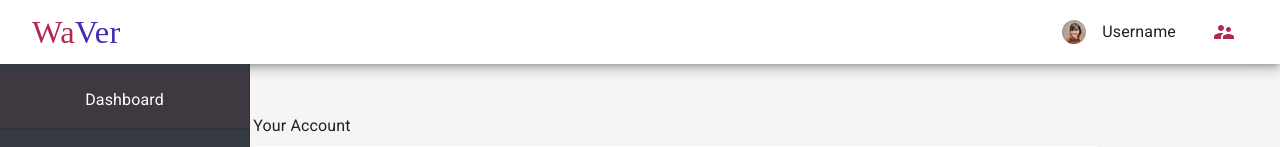
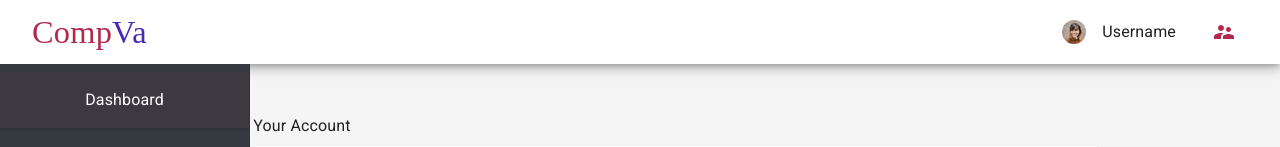
Before and after one commit to danroche10/comprehension-app-v2, a React (Create React App) app: page /c/posts in a window 1280 px wide. Shown: the top 147 px of the page. Built offline with nearby package versions, Linux system fonts and the light colour scheme; a web font is replaced by a local one.

Commit message:
updated to CompVa

```diff
--- a/public/index.html
+++ b/public/index.html
@@ -40,7 +40,7 @@
       rel="stylesheet"
     />
     <title>
-      WaVer - Free React template for building an SaaS or admin application
+      CompVa - Free React template for building an SaaS or admin application
     </title>
   </head>
   <body>
--- a/src/logged_in/components/navigation/NavBar.js
+++ b/src/logged_in/components/navigation/NavBar.js
@@ -197,7 +197,7 @@ function NavBar(props) {
                 display='inline'
                 color='primary'
               >
-                Wa
+                Comp
               </Typography>
               <Typography
                 variant='h4'
@@ -205,7 +205,7 @@ function NavBar(props) {
                 display='inline'
                 color='secondary'
               >
-                Ver
+                Va
               </Typography>
             </Hidden>
           </Box>
--- a/src/logged_out/components/Main.js
+++ b/src/logged_out/components/Main.js
@@ -1,7 +1,7 @@
 import React, { memo, useState, useEffect, useCallback } from "react";
 import PropTypes from "prop-types";
 import AOS from "aos/dist/aos";
-import withStyles from '@mui/styles/withStyles';
+import withStyles from "@mui/styles/withStyles";
 import NavBar from "./navigation/NavBar";
 import Footer from "./footer/Footer";
 import "aos/dist/aos.css";
@@ -31,8 +31,7 @@ function Main(props) {
 
   const selectHome = useCallback(() => {
     smoothScrollTop();
-    document.title =
-      "WaVer - Free template for building a SaaS or admin application";
+    document.title = "CompVa - Helping teachers";
     setSelectedTab("Home");
   }, [setSelectedTab]);
 
```
